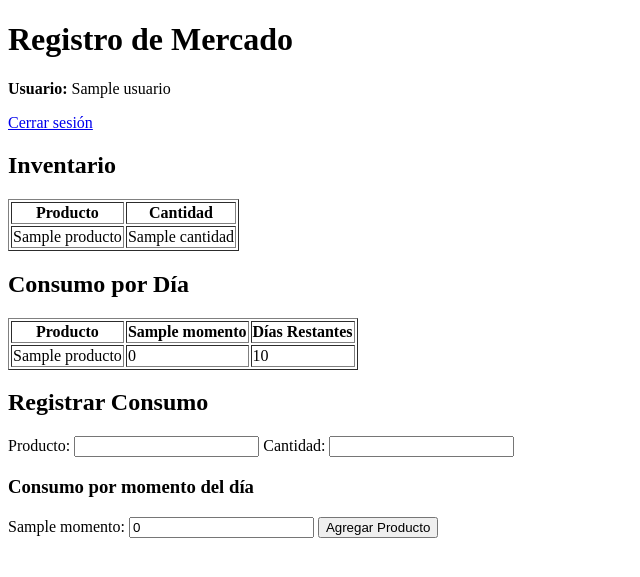
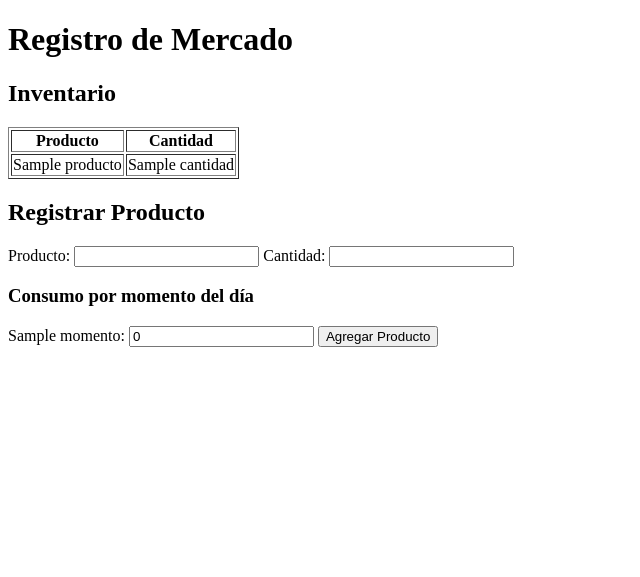
Before and after one commit to Aryamt22/registro-mercado, a Flask app: template templates/index.html in a window 1280 px wide. Shown: the top 577 px of the page, without its empty margins (0-640 px from the left). Run offline with Flask 3, Linux system fonts and the light colour scheme; the template is opened without the code that fills it: most values are stand-ins (such as "Sample title", 1, 10 or a date in 2020).

Commit message:
Update index.html

```diff
--- a/templates/index.html
+++ b/templates/index.html
@@ -50,9 +50,6 @@
 <body>
     <h1>Registro de Mercado</h1>
 
-    <p><strong>Usuario:</strong> {{ usuario }}</p>
-    <p><a href="{{ url_for('logout') }}">Cerrar sesión</a></p>
-
     <h2>Inventario</h2>
     <table border="1">
         <thead>
@@ -71,37 +68,7 @@
         </tbody>
     </table>
 
-    <h2>Consumo por Día</h2>
-    <table border="1">
-        <thead>
-            <tr>
-                <th>Producto</th>
-                {% for momento in momentos %}
-                <th>{{ momento }}</th>
-                {% endfor %}
-                <th>Días Restantes</th>
-            </tr>
-        </thead>
-        <tbody>
-            {% for producto, data in inventario.items() %}
-            <tr>
-                <td>{{ producto }}</td>
-                {% for momento in momentos %}
-                <td>{{ data.consumo.get(momento, 0) }}</td>
-                {% endfor %}
-                <td>
-                    {% if data.consumo and data.consumo.values()|sum > 0 %}
-                        {{ data.cantidad // data.consumo.values()|sum }}
-                    {% else %}
-                        1
-                    {% endif %}
-                </td>
-            </tr>
-            {% endfor %}
-        </tbody>
-    </table>
-
-    <h2>Registrar Consumo</h2>
+    <h2>Registrar Producto</h2>
     <form onsubmit="event.preventDefault(); agregarProducto();">
         <label for="producto">Producto:</label>
         <input type="text" id="producto" required>
```
